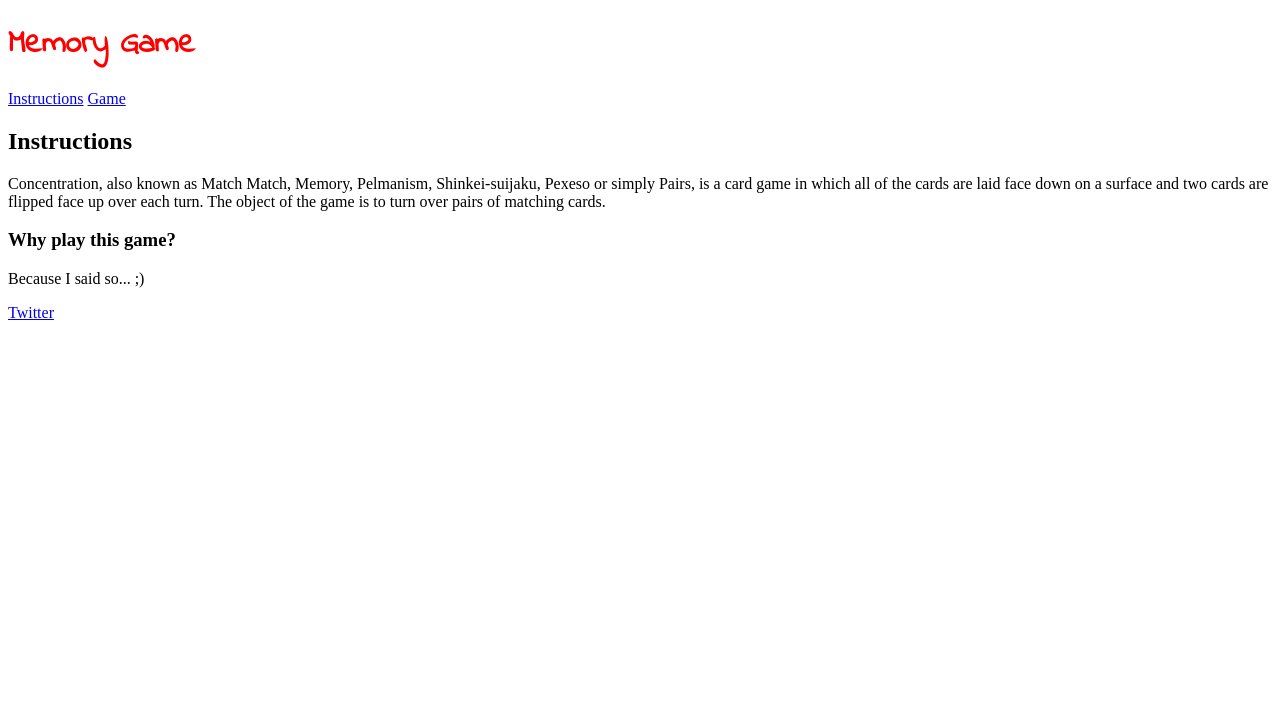
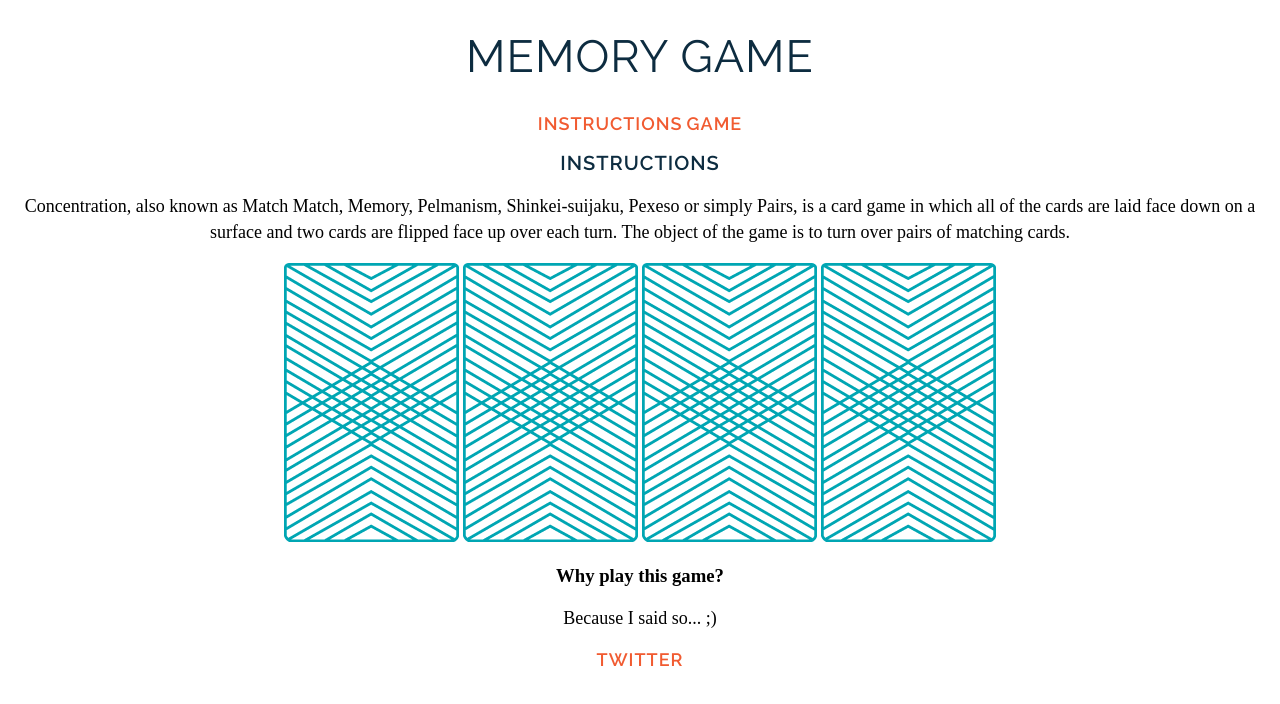
Before and after one commit to RGhadamian/wdi-fundamentals-memorygame, a plain HTML site: page index.html in a window 1280 px wide. Drawn offline with Linux system fonts and the light colour scheme; a web font is replaced by a local one.

Commit message:
Renamed main.css to style.css, added images, added styling for project

```diff
--- a/css/main.css
+++ /dev/null
@@ -1,4 +0,0 @@
-h1 {
-  font-family: 'Indie Flower', cursive;
-  color: red;
-}
--- /dev/null
+++ b/css/style.css
@@ -0,0 +1,38 @@
+body {
+text-align: center;
+}
+
+h1 {
+font-family: "Raleway", sans-serif;
+font-weight: 400;
+color: #0D2C40;
+text-transform: uppercase;
+font-size: 45px;
+font-weight: 400;
+letter-spacing: 1px;
+}
+
+a {
+  font-family: "Raleway", sans-serif;
+  color: #F15B31;
+  letter-spacing: 1px;
+  font-weight: 600;
+  font-size: 18px;
+  text-transform: uppercase;
+  text-decoration: none;
+}
+
+h2 {
+  font-family: "raleway", sans-serif;
+  color: #0D2C40;
+  letter-spacing: 1px;
+  font-weight: 600;
+  font-size: 20px;
+  text-transform: uppercase;
+}
+
+p {
+font-family: "Droid Serif", serif;
+line-height: 26px;
+font-size: 18px;
+}
--- a/index.html
+++ b/index.html
@@ -3,15 +3,21 @@
   <head>
     <meta charset="utf-8">
     <title>Memory Card Game</title>
-    <link rel="stylesheet" type="text/css" href="css/main.css">
-    <link href="https://fonts.googleapis.com/css?family=Indie+Flower&display=swap" rel="stylesheet">
+    <link href="https://fonts.googleapis.com/css?family=Droid+Serif|Raleway:400,500,600,700" rel="stylesheet">
+    <link rel="stylesheet" type="text/css" href="css/style.css">
   </head>
   <body>
     <h1>Memory Game</h1>
     <a href="#">Instructions</a> <a href="#">Game</a>
     <h2>Instructions</h2>
+
     <p>Concentration, also known as Match Match, Memory, Pelmanism, Shinkei-suijaku, Pexeso or simply Pairs, is a card game in which all of the cards are laid face down on a surface and two cards are flipped face up over each turn. The object of the game is to turn over pairs of matching cards.</p>
-
+    <div>
+      <img src="images/back.png" alt="Queen of Diamonds">
+      <img src="images/back.png" alt="Queen of Hearts">
+      <img src="images/back.png" alt="King of Diamonds">
+      <img src="images/back.png" alt="King of Hearts">
+    </div>
     <h3>Why play this game?</h3>
     <p>Because I said so... ;)</p>
     <a href="https://twitter.com/rghadamian" target="_blank">Twitter</a>
```
Also changed, not shown: images/back.png (added), images/king-of-diamonds.png (added), images/king-of-hearts.png (added), images/queen-of-diamonds.png (added), images/queen-of-hearts.png (added).
